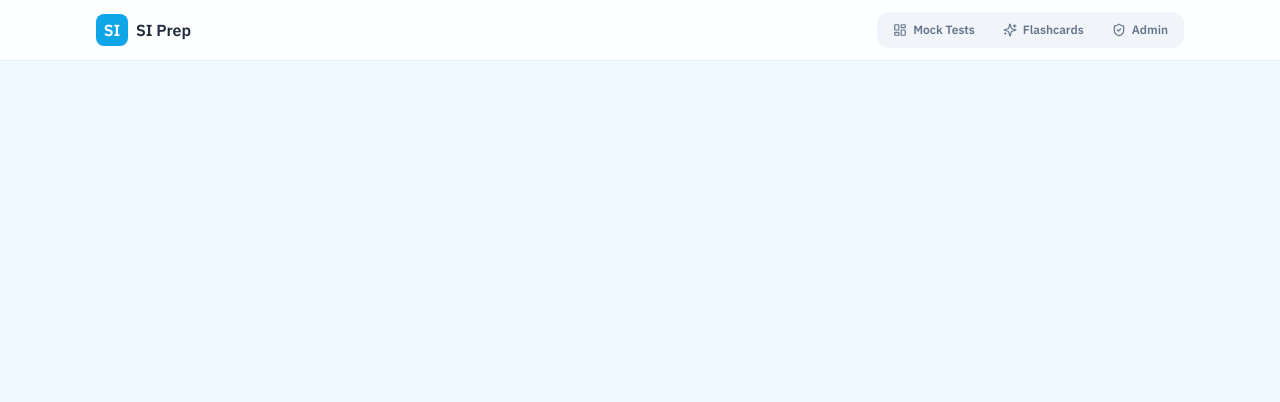
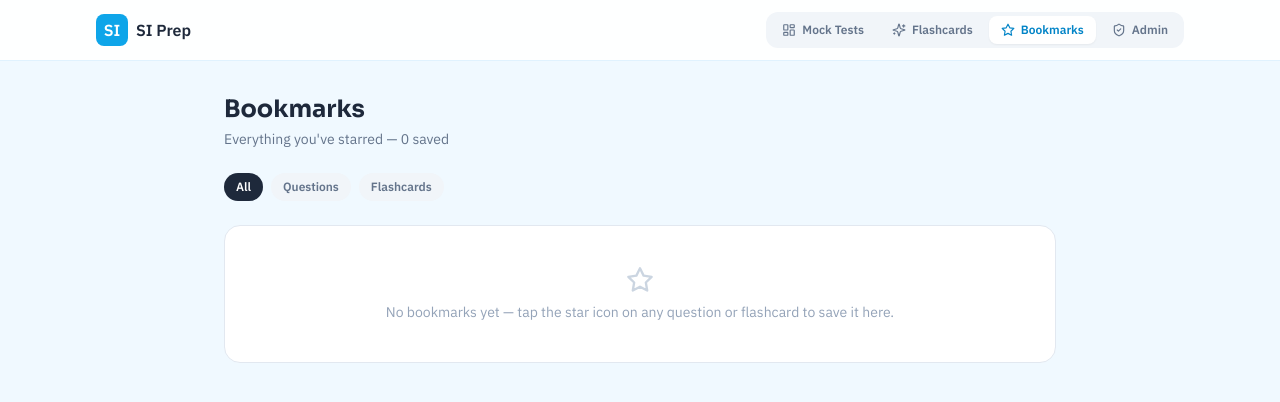
Before and after one commit to mohammedbasithqureshi/si-prep, a React (Vite) app: page /bookmarks in a window 1280 px wide. Shown: the top 402 px of the page. Built offline with nearby package versions, Linux system fonts and the light colour scheme.

Commit message:
added bookmarks page with cross-feature star sync

```diff
--- a/src/App.tsx
+++ b/src/App.tsx
@@ -7,6 +7,7 @@ import Flashcards from "./components/Flashcards";
 import AdminPanel from "./components/AdminPanel";
 import TestRunner from "./components/TestRunner";
 import Results from "./components/Results";
+import Bookmarks from "./components/Bookmarks";
 
 export default function App() {
   const location = useLocation();
@@ -22,6 +23,7 @@ export default function App() {
           <Route path="/admin" element={<AdminPanel />} />
           <Route path="/test/:testId" element={<TestRunner />} />
           <Route path="/results" element={<Results />} />
+          <Route path="/bookmarks" element={<Bookmarks />} />
         </Routes>
       </div>
     </AppProvider>
--- /dev/null
+++ b/src/components/Bookmarks.tsx
@@ -0,0 +1,62 @@
+import React, { useState } from "react";
+import { getBookmarks, removeBookmark, BookmarkItem } from "../lib/storage";
+import { Star, Trash2, Brain, Newspaper } from "lucide-react";
+
+export default function Bookmarks() {
+  const [items, setItems] = useState<BookmarkItem[]>(getBookmarks());
+  const [filter, setFilter] = useState<"all" | "question" | "flashcard">("all");
+
+  function remove(id: string) {
+    setItems(removeBookmark(id));
+  }
+
+  const visible = items.filter((i) => filter === "all" || i.type === filter);
+
+  return (
+    <div className="mx-auto max-w-4xl px-4 py-8 sm:px-6 lg:px-8">
+      <div className="mb-6">
+        <h1 className="text-2xl font-bold text-slate-800" style={{ fontFamily: "Sora" }}>Bookmarks</h1>
+        <p className="mt-1 text-sm text-slate-500">Everything you've starred — {items.length} saved</p>
+      </div>
+
+      <div className="mb-6 flex gap-2">
+        {(["all", "question", "flashcard"] as const).map((f) => (
+          <button
+            key={f}
+            onClick={() => setFilter(f)}
+            className={`rounded-full px-3 py-1.5 text-xs font-semibold capitalize ${filter === f ? "bg-slate-800 text-white" : "bg-slate-100 text-slate-500"}`}
+          >
+            {f === "all" ? "All" : f + "s"}
+          </button>
+        ))}
+      </div>
+
+      {visible.length === 0 && (
+        <div className="rounded-2xl border border-slate-200 bg-white p-10 text-center">
+          <Star className="mx-auto mb-2 text-slate-300" size={28} />
+          <p className="text-sm text-slate-400">No bookmarks yet — tap the star icon on any question or flashcard to save it here.</p>
+        </div>
+      )}
+
+      <div className="space-y-3">
+        {visible.map((item) => (
+          <div key={item.id} className="rounded-2xl border border-yellow-200 bg-yellow-50/40 p-4 shadow-sm">
+            <div className="mb-2 flex items-center justify-between">
+              <span className="inline-flex items-center gap-1 rounded-full bg-white px-2 py-0.5 text-[10px] font-semibold text-slate-600">
+                {item.type === "flashcard" ? <Brain size={11} /> : <Newspaper size={11} />} {item.subject}{item.topic ? ` · ${item.topic}` : ""}
+              </span>
+              <button onClick={() => remove(item.id)} className="text-slate-400 hover:text-rose-500">
+                <Trash2 size={16} />
+              </button>
+            </div>
+            <p className="text-sm font-medium text-slate-800">{item.text}</p>
+            {item.options && item.answer !== undefined && (
+              <p className="mt-1 text-xs text-slate-500">Answer: {item.options[item.answer]}</p>
+            )}
+            {item.back && <p className="mt-1 text-xs text-slate-500">{item.back}</p>}
+          </div>
+        ))}
+      </div>
+    </div>
+  );
+}
--- a/src/components/Flashcards.tsx
+++ b/src/components/Flashcards.tsx
@@ -1,7 +1,7 @@
 import React, { useEffect, useState } from "react";
 import { FLASHCARDS_SEED } from "../data/flashcards";
 import { Flashcard, CurrentAffairsItem } from "../types";
-import { getFlashcardState, toggleFlashcardStar } from "../lib/storage";
+import { getFlashcardState, addBookmark, removeBookmark } from "../lib/storage";
 import { fetchCurrentAffairs } from "../lib/api";
 import { Star, Newspaper, Brain, RefreshCw } from "lucide-react";
 
@@ -29,7 +29,9 @@ export default function Flashcards() {
     setLoading(false);
   }
 
-  useEffect(() => { loadCurrentAffairs(); }, []);
+  useEffect(() => {
+    loadCurrentAffairs();
+  }, []);
 
   const allCards = [...FLASHCARDS_SEED, ...caCards];
   const visible = allCards.filter((c) => {
@@ -38,23 +40,50 @@ export default function Flashcards() {
     return true;
   });
 
-  function star(id: string) { setStarState(toggleFlashcardStar(id)); }
+  function star(c: Flashcard) {
+    const nowStarred = !starState[c.id];
+    setStarState((p) => ({ ...p, [c.id]: nowStarred }));
+    if (nowStarred) {
+      addBookmark({
+        id: c.id,
+        type: "flashcard",
+        text: c.front,
+        subject: c.subject,
+        back: c.back,
+      });
+    } else {
+      removeBookmark(c.id);
+    }
+  }
 
   return (
     <div className="mx-auto max-w-6xl px-4 py-8 sm:px-6 lg:px-8">
       <div className="mb-6 flex flex-col items-start justify-between gap-4 sm:flex-row sm:items-center">
         <div>
-          <h1 className="text-2xl font-bold text-slate-800" style={{ fontFamily: "Sora" }}>Flashcards</h1>
+          <h1 className="text-2xl font-bold text-slate-800" style={{ fontFamily: "Sora" }}>
+            Flashcards
+          </h1>
           <p className="mt-1 text-sm text-slate-500">Important concepts + live current affairs</p>
         </div>
-        <button onClick={loadCurrentAffairs} disabled={loading} className="flex items-center gap-1.5 rounded-xl bg-sky-500 px-3 py-2 text-xs font-semibold text-white disabled:opacity-50">
-          <RefreshCw size={14} className={loading ? "animate-spin" : ""} /> {loading ? "Fetching..." : "Refresh Current Affairs"}
+        <button
+          onClick={loadCurrentAffairs}
+          disabled={loading}
+          className="flex items-center gap-1.5 rounded-xl bg-sky-500 px-3 py-2 text-xs font-semibold text-white disabled:opacity-50"
+        >
+          <RefreshCw size={14} className={loading ? "animate-spin" : ""} />
+          {loading ? "Fetching..." : "Refresh Current Affairs"}
         </button>
       </div>
 
       <div className="mb-6 flex gap-2">
         {(["all", "starred", "current-affairs"] as const).map((s) => (
-          <button key={s} onClick={() => setFilter(s)} className={`rounded-full px-3 py-1.5 text-xs font-semibold capitalize ${filter === s ? "bg-slate-800 text-white" : "bg-slate-100 text-slate-500"}`}>
+          <button
+            key={s}
+            onClick={() => setFilter(s)}
+            className={`rounded-full px-3 py-1.5 text-xs font-semibold capitalize ${
+              filter === s ? "bg-slate-800 text-white" : "bg-slate-100 text-slate-500"
+            }`}
+          >
             {s.replace("-", " ")}
           </button>
         ))}
@@ -62,22 +91,40 @@ export default function Flashcards() {
 
       <div className="grid grid-cols-1 gap-4 sm:grid-cols-2 lg:grid-cols-3">
         {visible.map((c) => (
-          <div key={c.id} className="flex min-h-[160px] flex-col justify-between rounded-2xl border border-slate-200 bg-white p-4 shadow-sm">
+          <div
+            key={c.id}
+            className="flex min-h-[160px] flex-col justify-between rounded-2xl border border-slate-200 bg-white p-4 shadow-sm"
+          >
             <div className="mb-2 flex items-center justify-between">
               <span className="inline-flex items-center gap-1 rounded-full bg-slate-50 px-2 py-0.5 text-[10px] font-semibold text-slate-600">
-                {c.type === "current-affairs" ? <Newspaper size={11} /> : <Brain size={11} />} {c.subject}
+                {c.type === "current-affairs" ? <Newspaper size={11} /> : <Brain size={11} />}{" "}
+                {c.subject}
               </span>
-              <button onClick={() => star(c.id)} className={`rounded-full p-1 ${starState[c.id] ? "text-yellow-500" : "text-slate-300"}`}>
+              <button
+                onClick={() => star(c)}
+                className={`rounded-full p-1 ${starState[c.id] ? "text-yellow-500" : "text-slate-300"}`}
+              >
                 <Star size={16} fill={starState[c.id] ? "currentColor" : "none"} />
               </button>
             </div>
-            <button onClick={() => setFlipped((p) => ({ ...p, [c.id]: !p[c.id] }))} className="flex flex-1 flex-col items-center justify-center text-center">
-              <p className="text-sm font-semibold text-slate-800">{flipped[c.id] ? c.back : c.front}</p>
-              {c.date && !flipped[c.id] && <p className="mt-1 text-[10px] text-slate-400">{c.date}</p>}
+            <button
+              onClick={() => setFlipped((p) => ({ ...p, [c.id]: !p[c.id] }))}
+              className="flex flex-1 flex-col items-center justify-center text-center"
+            >
+              <p className="text-sm font-semibold text-slate-800">
+                {flipped[c.id] ? c.back : c.front}
+              </p>
+              {c.date && !flipped[c.id] && (
+                <p className="mt-1 text-[10px] text-slate-400">{c.date}</p>
+              )}
             </button>
           </div>
         ))}
-        {visible.length === 0 && <p className="col-span-full py-10 text-center text-sm text-slate-400">No cards in this filter yet.</p>}
+        {visible.length === 0 && (
+          <p className="col-span-full py-10 text-center text-sm text-slate-400">
+            No cards in this filter yet.
+          </p>
+        )}
       </div>
     </div>
   );
--- a/src/components/NavHeader.tsx
+++ b/src/components/NavHeader.tsx
@@ -1,10 +1,11 @@
 import React from "react";
 import { Link, useLocation } from "react-router-dom";
-import { LayoutDashboard, Sparkles, ShieldCheck } from "lucide-react";
+import { LayoutDashboard, Sparkles, ShieldCheck, Star } from "lucide-react";
 
 const tabs = [
   { path: "/", label: "Mock Tests", icon: LayoutDashboard },
   { path: "/flashcards", label: "Flashcards", icon: Sparkles },
+  { path: "/bookmarks", label: "Bookmarks", icon: Star },
   { path: "/admin", label: "Admin", icon: ShieldCheck },
 ];
 
--- a/src/components/TestRunner.tsx
+++ b/src/components/TestRunner.tsx
@@ -1,7 +1,13 @@
 import React, { useEffect, useMemo, useRef, useState } from "react";
 import { useNavigate, useParams } from "react-router-dom";
 import { SUBJECTS } from "../data/subjects";
-import { getAdminTestsLocal, saveAttempt } from "../lib/storage";
+import {
+  getAdminTestsLocal,
+  saveAttempt,
+  addBookmark,
+  removeBookmark,
+  isBookmarked,
+} from "../lib/storage";
 import { Question, TestResult } from "../types";
 import { Timer, Flag, ChevronLeft, ChevronRight, Menu, X, Star } from "lucide-react";
 
@@ -75,6 +81,16 @@ export default function TestRunner() {
     answersRef.current = answers;
   }, [answers]);
 
+  // Sync starred state from persistent bookmarks
+  useEffect(() => {
+    if (questions.length === 0) return;
+    const map: Record<string, boolean> = {};
+    questions.forEach((qq) => {
+      map[qq.id] = isBookmarked(qq.id);
+    });
+    setStarred(map);
+  }, [questions]);
+
   const timerRef = useRef<ReturnType<typeof setInterval> | undefined>(
     undefined
   );
@@ -141,6 +157,25 @@ export default function TestRunner() {
     const m = String(Math.floor((s % 3600) / 60)).padStart(2, "0");
     const sec = String(s % 60).padStart(2, "0");
     return `${h}:${m}:${sec}`;
+  }
+
+  function toggleStar(q: RunnerQuestion) {
+    const currentlyStarred = starred[q.id];
+    if (currentlyStarred) {
+      removeBookmark(q.id);
+      setStarred((p) => ({ ...p, [q.id]: false }));
+    } else {
+      addBookmark({
+        id: q.id,
+        type: "question",
+        text: q.text,
+        subject: q.subject,
+        topic: q.topic,
+        options: q.options,
+        answer: q.answer,
+      });
+      setStarred((p) => ({ ...p, [q.id]: true }));
+    }
   }
 
   // Guard: no questions
@@ -222,9 +257,7 @@ export default function TestRunner() {
               {q.text}
             </p>
             <button
-              onClick={() =>
-                setStarred((p) => ({ ...p, [q.id]: !p[q.id] }))
-              }
+              onClick={() => toggleStar(q)}
               className={`rounded-full p-1.5 ${
                 starred[q.id] ? "text-yellow-500" : "text-slate-300"
               }`}
--- a/src/lib/storage.ts
+++ b/src/lib/storage.ts
@@ -40,14 +40,38 @@ export function bumpStreak() {
   return updated;
 }
 
-export function getBookmarks(): string[] {
+export interface BookmarkItem {
+  id: string;
+  type: "question" | "flashcard";
+  text: string;
+  subject: string;
+  topic?: string;
+  options?: string[];
+  answer?: number;
+  back?: string; // for flashcards
+  savedAt: string;
+}
+
+export function getBookmarks(): BookmarkItem[] {
   return get(KEYS.bookmarks, []);
 }
-export function toggleBookmark(id: string) {
+
+export function addBookmark(item: Omit<BookmarkItem, "savedAt">) {
   const b = getBookmarks();
-  const next = b.includes(id) ? b.filter((x) => x !== id) : [...b, id];
+  if (b.find((x) => x.id === item.id)) return b; // already saved
+  const next = [{ ...item, savedAt: new Date().toISOString() }, ...b];
   set(KEYS.bookmarks, next);
   return next;
+}
+
+export function removeBookmark(id: string) {
+  const b = getBookmarks().filter((x) => x.id !== id);
+  set(KEYS.bookmarks, b);
+  return b;
+}
+
+export function isBookmarked(id: string): boolean {
+  return getBookmarks().some((x) => x.id === id);
 }
 
 export function getAttempts(): any[] {
```
